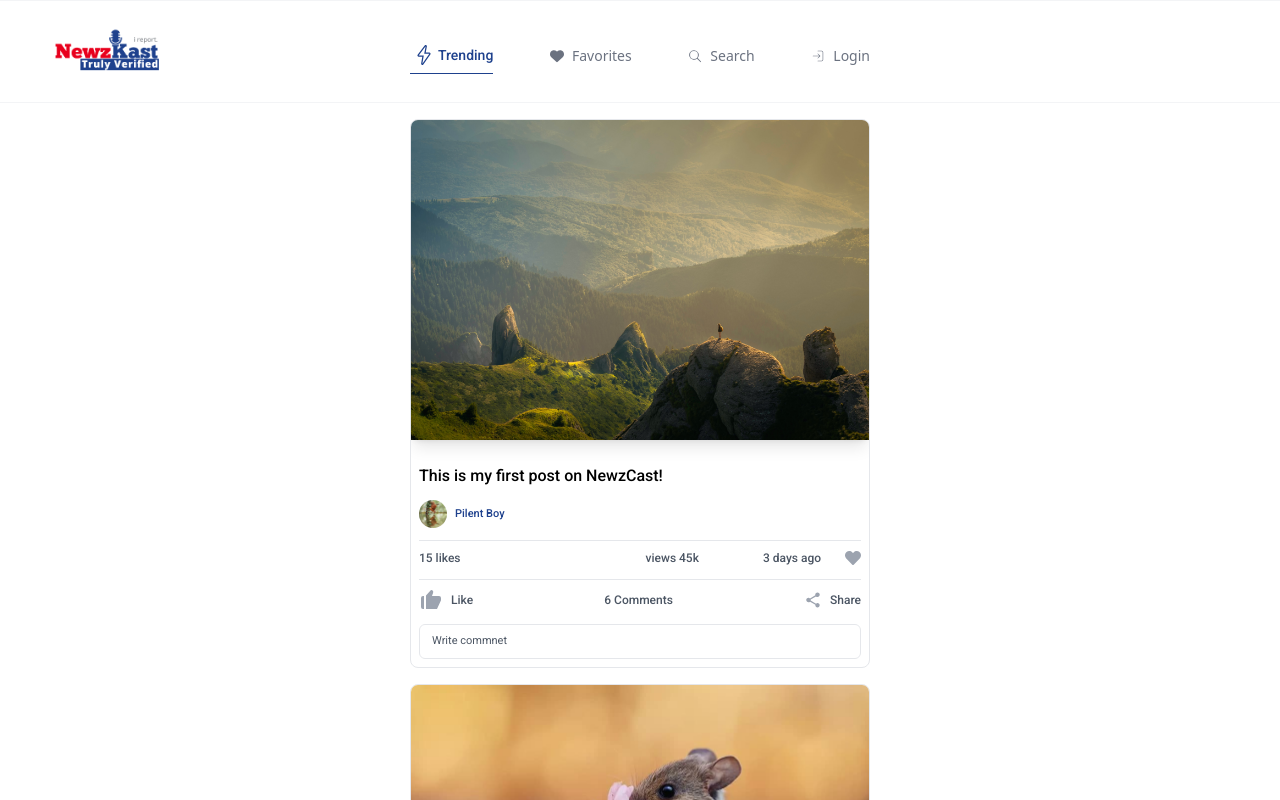
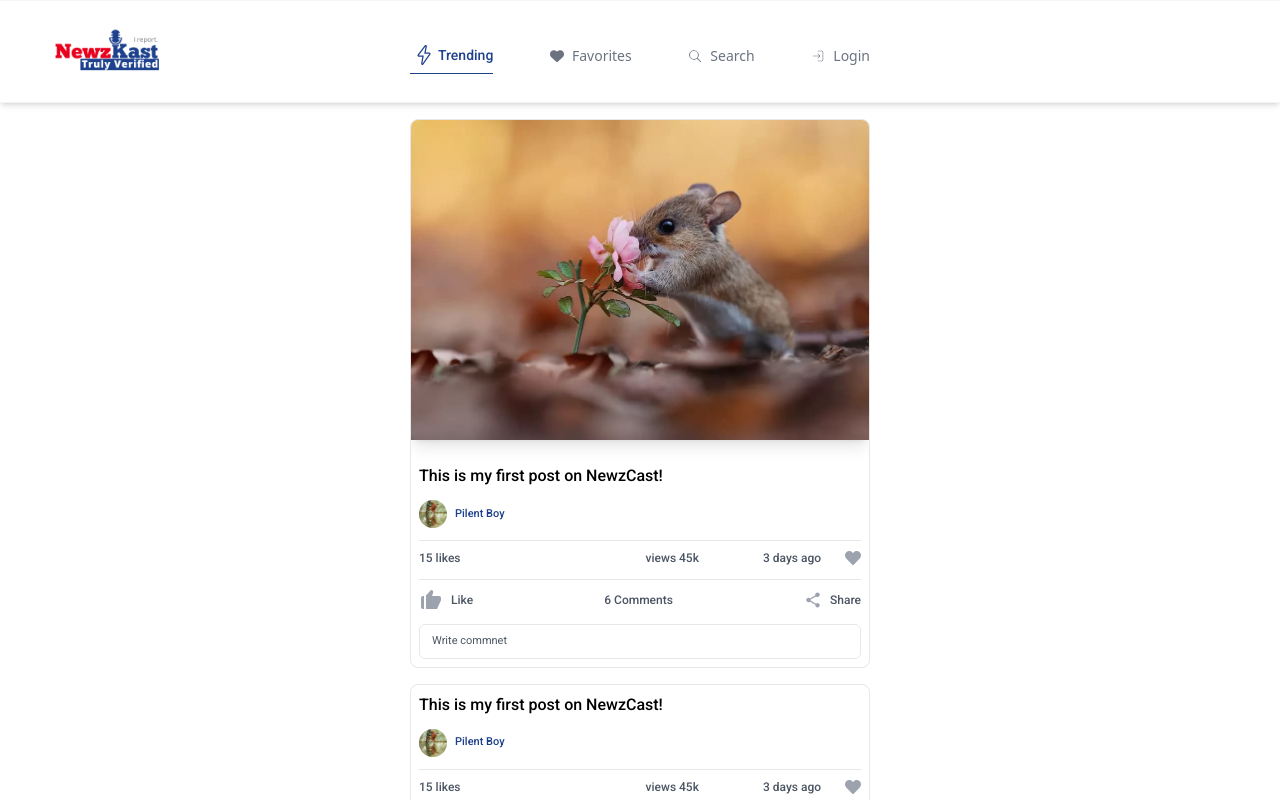
Before and after one commit to pilentboy/NewzCast, a React (Create React App) app: page /newzcast in a window 1280 px wide. Shown: the top 800 px of the page. Built offline with nearby package versions, Linux system fonts and the light colour scheme.

Commit message:
add shadow to HomeNav

```diff
--- a/src/components/home/HomeNav.jsx
+++ b/src/components/home/HomeNav.jsx
@@ -46,7 +46,7 @@ function HomeNav() {
                 <NavTopSmallScreen />
 
                 {/* main nav */}
-                <div className="w-full  py-2  fixed bottom-0 left-0  flex flex-col  items-center space-y-2  bg-white border-t  border-gray-100  lg:block md:bottom-0 md:border-b md:relative md:rounded-none md:py-7">
+                <div className="w-full  py-2  fixed bottom-0 left-0  flex flex-col  items-center space-y-2 shadow-md bg-white border-t  border-gray-100  lg:block md:bottom-0 md:border-b md:relative md:rounded-none md:py-7">
 
                     <ColoredLogo styles={'hidden lg:absolute md:block lg:left-10 lg:top-4'} size={'h-16'} />
 
--- a/src/components/post/post_cart/PostWrapper.jsx
+++ b/src/components/post/post_cart/PostWrapper.jsx
@@ -11,7 +11,11 @@ function PostWrapper({ img, like, favorite }) {
 
     return (
         <div className=" w-[90%]  min-h-[200px] max-h-[600px] border border-gray-200 overflow-hidden my-2  rounded-lg bg-white flex flex-col justify-between md:w-460">
-            <img src={img} className='w-full h-80 object-cover mb-4 shadow-lg' alt='post image' />
+            {
+                img ? (
+                    <img src={img} className='w-full h-80 object-cover mb-4 shadow-lg' alt='post image' />
+                ) : null
+            }
 
             <div className='flex flex-col space-y-3 p-2 '>
 
--- a/src/pages/Trending.jsx
+++ b/src/pages/Trending.jsx
@@ -27,8 +27,9 @@ function Trending() {
                 userInfo ? <SharePost /> : null
             }
 
-            <PostWrapper img={postimg1} favorite={[favorite, setFavorite]} like={[like, setLike]} />
             <PostWrapper img={postimg2} favorite={[favorite, setFavorite]} like={[like2, setLike2]} />
+
+            <PostWrapper favorite={[favorite, setFavorite]} like={[like, setLike]} />
             <PostWrapper img={postimg3} favorite={[favorite, setFavorite]} like={[like3, setLike3]} />
 
         </HomeContainer>
--- a/src/pages/profile.jsx
+++ b/src/pages/profile.jsx
@@ -1,11 +1,15 @@
+import HomeContainer from "../components/home/HomeContainer"
 
 
 const Profile = () => {
 
     return (
-        <>
-            <h1>Profile</h1>
-        </>
+        <HomeContainer>
+            <div className="flex flex-col w-460 rounded-md ">
+
+            </div>
+        </HomeContainer>
+
     )
 }
 
```
